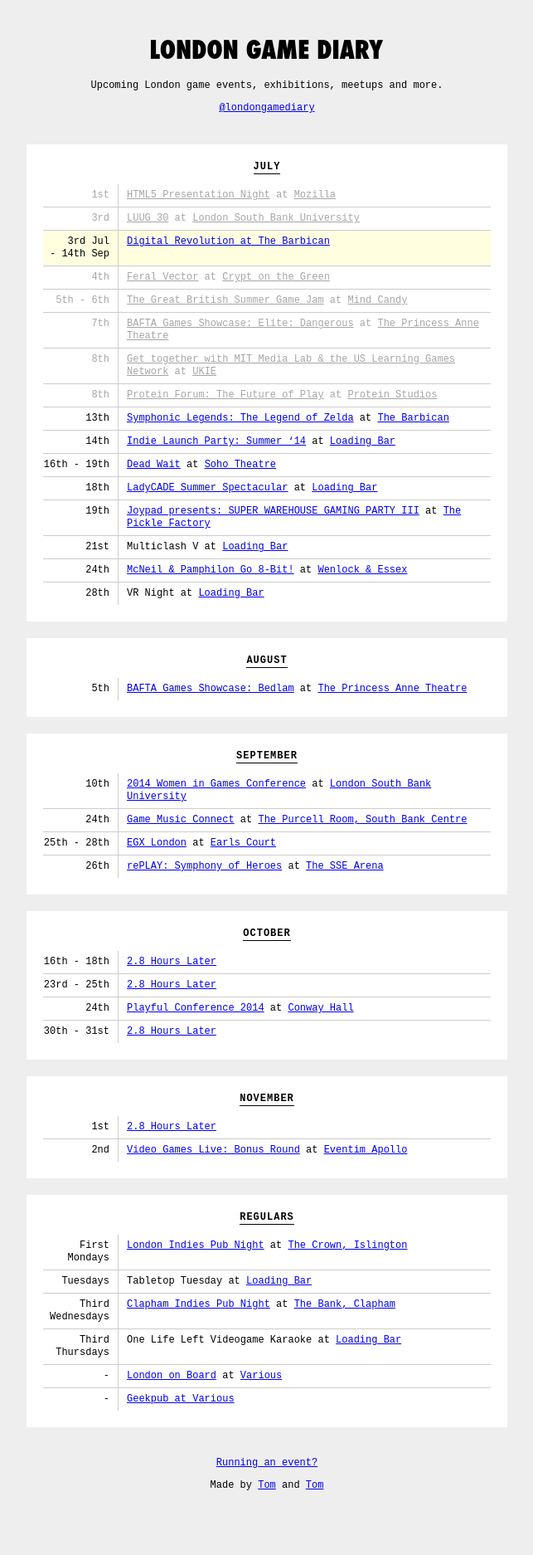
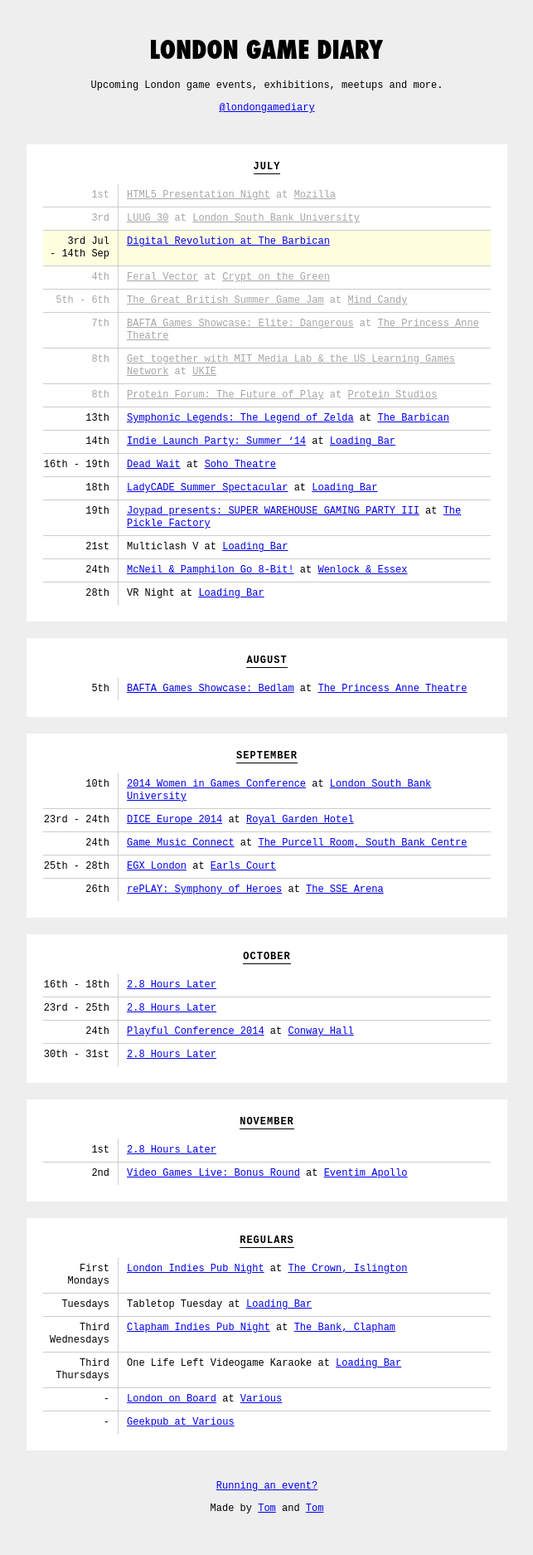
Before and after one commit to thomasmarshall/londongamediary.com, a Jekyll site: the page built from index.html, in a window 1280 px wide. Shown: the whole page at 83% size, without its empty margins (318-961 px from the left). Built offline with Jekyll 4.4.1, drawn with Linux system fonts in a browser that asks for light colours; nearby versions of some CDN libraries; before the commit the page ends 1846 px from its top, so only the background shows below that.

Commit message:
Update events.yml

```diff
--- a/_data/events.yml
+++ b/_data/events.yml
@@ -95,6 +95,12 @@
   location: "[London South Bank University](http://www.lsbu.ac.uk/)"
   date: 2014-09-10
 
+- title: "DICE Europe 2014"
+  link: "http://www.diceeurope.org/"
+  location: "[Royal Garden Hotel](http://www.royalgardenhotel.co.uk/)"
+  starts_at: 2014-09-23
+  ends_at: 2014-09-24
+
 - title: "Game Music Connect"
   link: "http://www.gamemusicconnect2014.com/"
   location: "[The Purcell Room, South Bank Centre](http://www.southbankcentre.co.uk/venues/purcell-room)"
```
